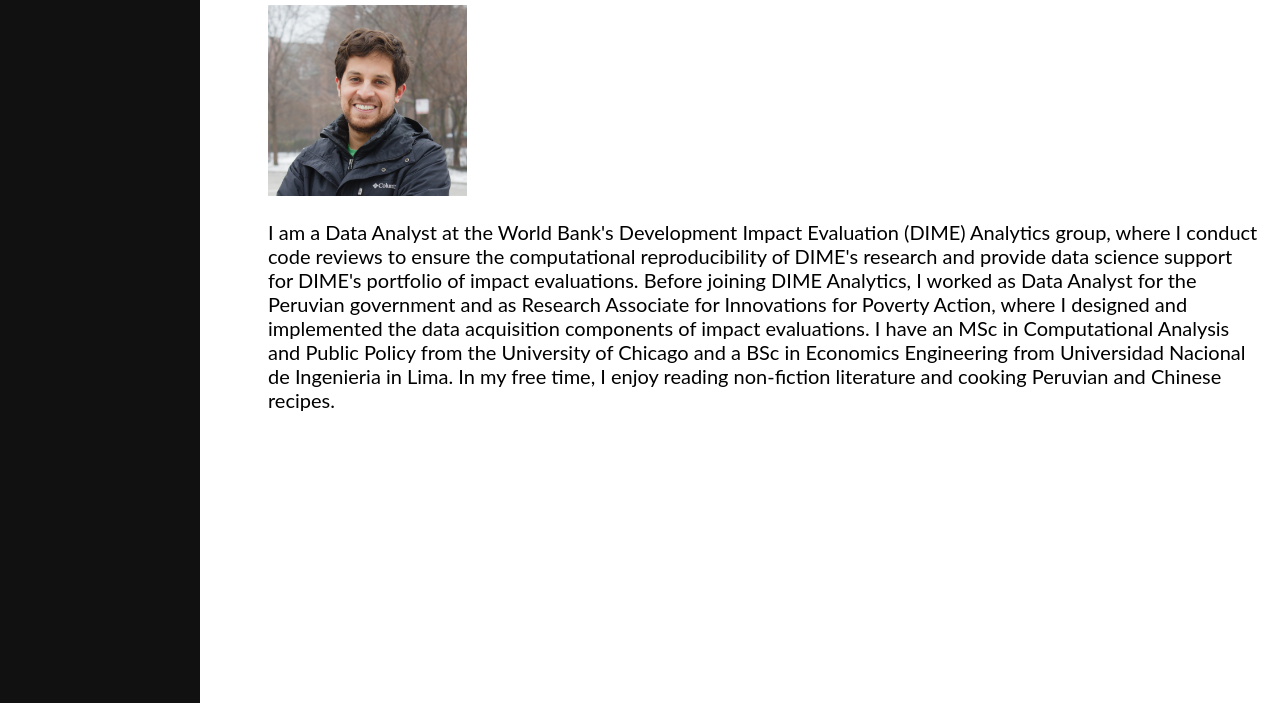
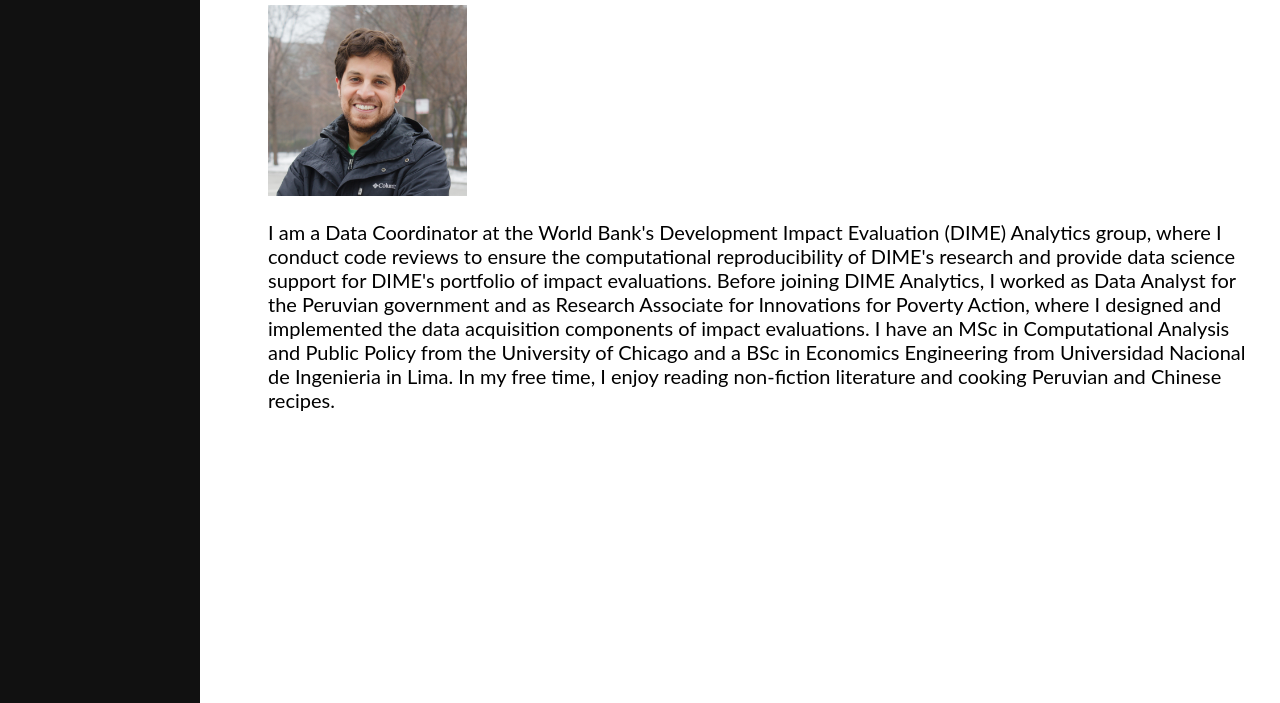
Before and after one commit to luisesanmartin/luisesanmartin.github.io, a plain HTML site: page index.html in a window 1280 px wide. Shown: the part 97-800 px from the top of the page. Drawn offline with Linux system fonts and the light colour scheme.

Commit message:
data coordinator

```diff
--- a/index.html
+++ b/index.html
@@ -68,7 +68,7 @@ body {
   <h1 id="home">Luis Eduardo (Luise) San Martin</h1>
   <img src="images/image.jpg" alt="Luise" width="20%" height="20%">
   <p>
-    I am a Data Analyst at the World Bank's Development Impact Evaluation (DIME) Analytics group, where I conduct code reviews to ensure the computational reproducibility of DIME's research and provide data science support for DIME's portfolio of impact evaluations. Before joining DIME Analytics, I worked as Data Analyst for the Peruvian government and as Research Associate for Innovations for Poverty Action, where I designed and implemented the data acquisition components of impact evaluations. I have an MSc in Computational Analysis and Public Policy from the University of Chicago and a BSc in Economics Engineering from Universidad Nacional de Ingenieria in Lima. In my free time, I enjoy reading non-fiction literature and cooking Peruvian and Chinese recipes.
+    I am a Data Coordinator at the World Bank's Development Impact Evaluation (DIME) Analytics group, where I conduct code reviews to ensure the computational reproducibility of DIME's research and provide data science support for DIME's portfolio of impact evaluations. Before joining DIME Analytics, I worked as Data Analyst for the Peruvian government and as Research Associate for Innovations for Poverty Action, where I designed and implemented the data acquisition components of impact evaluations. I have an MSc in Computational Analysis and Public Policy from the University of Chicago and a BSc in Economics Engineering from Universidad Nacional de Ingenieria in Lima. In my free time, I enjoy reading non-fiction literature and cooking Peruvian and Chinese recipes.
   </p>
 
 </div>
```
